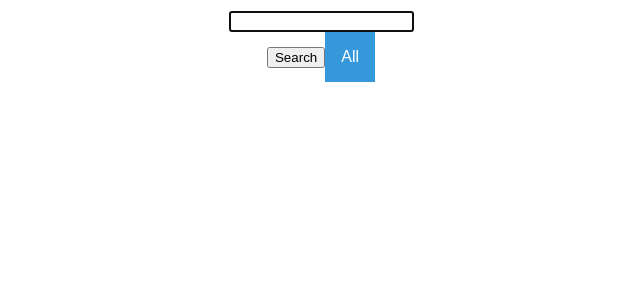
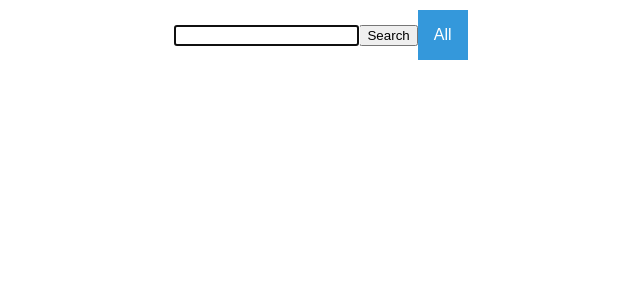
Before and after one commit to AndrewHulme/SkyRedux, a React (Create React App) app: page / in a window 1280 px wide. Shown: the top 300 px of the page, without its empty margins (319-959 px from the left). Built offline with nearby package versions, Linux system fonts and the light colour scheme.

Commit message:
Display of search suggestions doesn't move other components

```diff
--- a/src/components/search/searchInput.jsx
+++ b/src/components/search/searchInput.jsx
@@ -33,7 +33,7 @@ function SearchInput(props) {
   }, [props.search]);
 
   return (
-    <div>
+    <div id="searchInputContainer">
       <input
         id="searchInput"
         autoFocus
--- a/src/styles/custom.css
+++ b/src/styles/custom.css
@@ -56,3 +56,20 @@
 .dropButton {
   width: 100%;
 }
+
+#searchInputContainer {
+  position: relative;
+  display: inline-block;
+}
+
+#searchSuggestions {
+  position: absolute;
+  background-color: #f1f1f1;
+  min-width: 145px;
+  box-shadow: 0px 8px 16px 0px rgba(0, 0, 0, 0.2);
+  z-index: 1;
+}
+
+#searchSuggestions :hover {
+  background-color: #ddd;
+}
```
